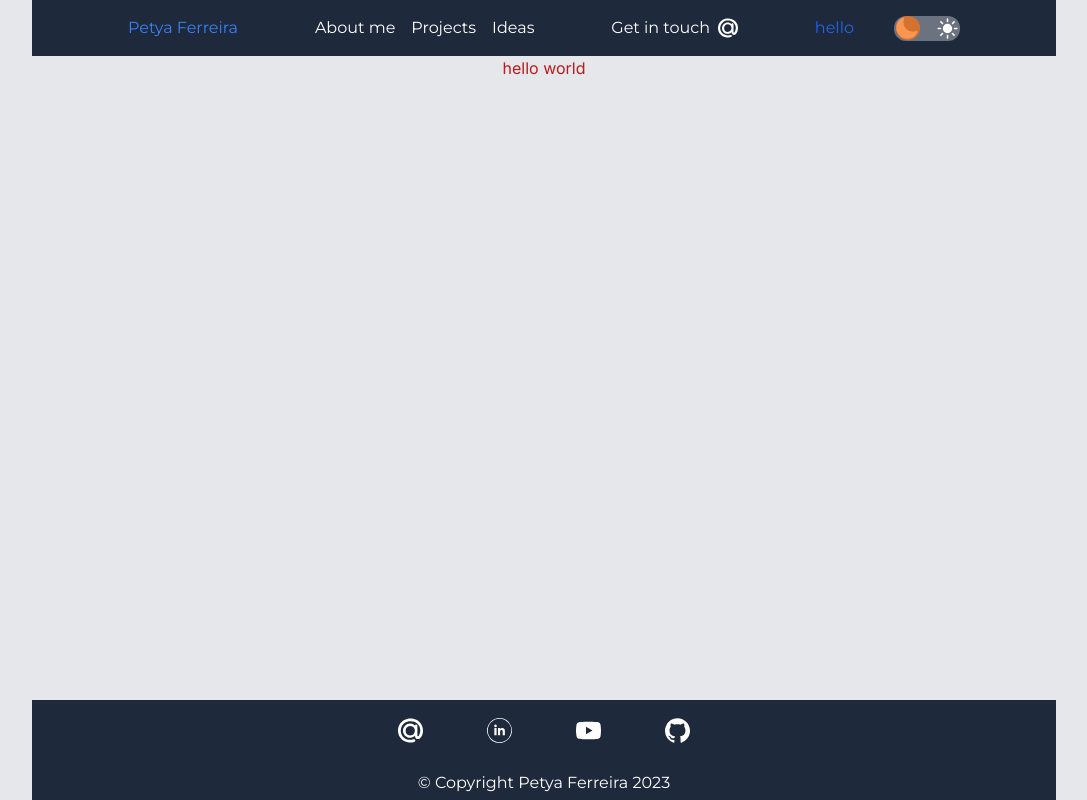
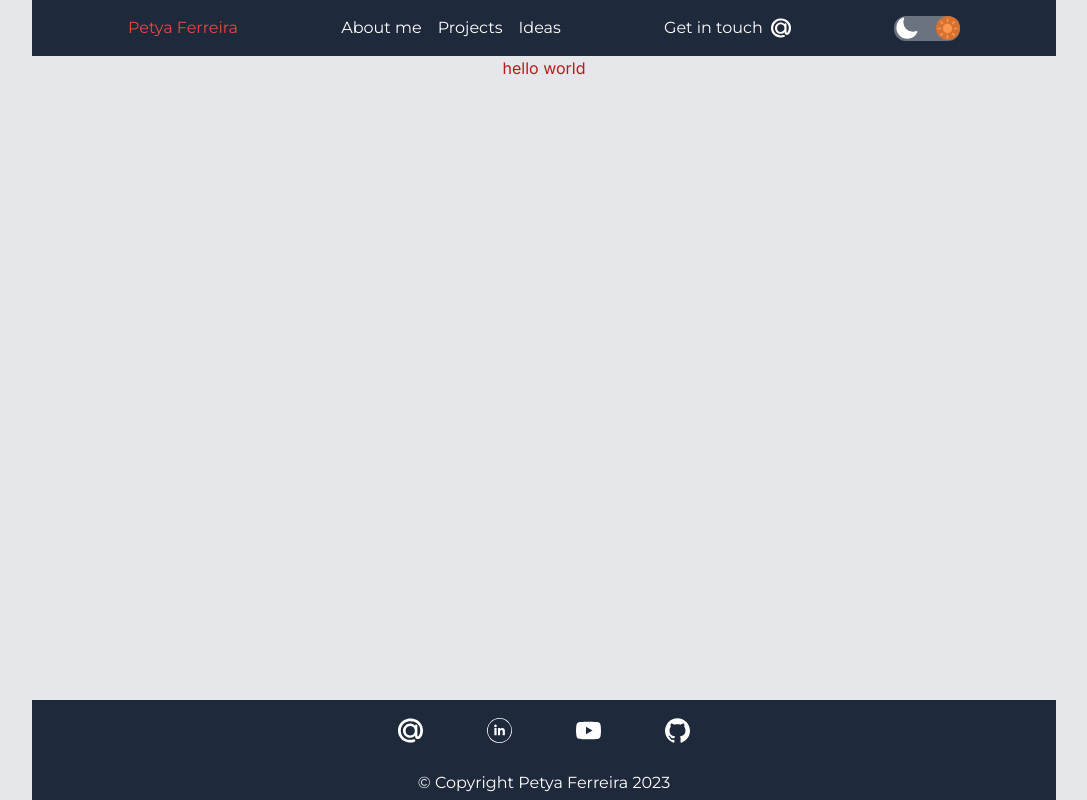
Before and after one commit to PetyaFerreiraDeveloper/portfolio-petya, a Next.js app: page / in a window 1280 px wide. Shown: the whole page, without its empty margins (96-1183 px from the left). Built offline with nearby package versions, Linux system fonts and the light colour scheme.

Commit message:
add theme toggle to context

```diff
--- a/components/common/header/DarkModeToggle.tsx
+++ b/components/common/header/DarkModeToggle.tsx
@@ -1,74 +1,73 @@
-import React, { useEffect, useState } from "react";
+import React, { useEffect, useState, useContext } from "react";
+import { MyThemeContext } from "@/context/myThemeContext";
 import SunIcon from "@/components/svgs/SunIcon";
 import MoonIcon from "@/components/svgs/MoonIcon";
 
 const DarkModeToggle = () => {
-  let [isDarkTheme, setIsDarkTheme] = useState(false);
-  useEffect(() => initialThemeHandler());
+  const themeCtx: { isDarkTheme?: boolean; toggleThemeHandler: () => void } =
+    useContext(MyThemeContext);
 
-  function isLocalStorageEmpty(): boolean {
-    return !localStorage.getItem("isDarkTheme");
-  }
+  // let [isDarkTheme, setIsDarkTheme] = useState(false);
+  // useEffect(() => initialThemeHandler());
 
-  function initialThemeHandler(): void {
-    if (isLocalStorageEmpty()) {
-      localStorage.setItem("isDarkTheme", `true`);
-      document!.querySelector("body")!.classList.add("dark");
-      setIsDarkTheme(true);
-    } else {
-      const isDarkTheme: boolean = JSON.parse(
-        localStorage.getItem("isDarkTheme")!
-      );
-      isDarkTheme && document!.querySelector("body")!.classList.add("dark");
-      setIsDarkTheme(() => {
-        return isDarkTheme;
-      });
-    }
-  }
+  // function isLocalStorageEmpty(): boolean {
+  //   return !localStorage.getItem("isDarkTheme");
+  // }
 
-  function toggleThemeHandler(): void {
-    const isDarkTheme: boolean = JSON.parse(
-      localStorage.getItem("isDarkTheme")!
-    );
-    setIsDarkTheme(!isDarkTheme);
-    toggleDarkClassToBody();
-    setValueToLocalStorage();
-  }
+  // function initialThemeHandler(): void {
+  //   if (isLocalStorageEmpty()) {
+  //     localStorage.setItem("isDarkTheme", `true`);
+  //     document!.querySelector("body")!.classList.add("dark");
+  //     setIsDarkTheme(true);
+  //   } else {
+  //     const isDarkTheme: boolean = JSON.parse(
+  //       localStorage.getItem("isDarkTheme")!
+  //     );
+  //     isDarkTheme && document!.querySelector("body")!.classList.add("dark");
+  //     setIsDarkTheme(() => {
+  //       return isDarkTheme;
+  //     });
+  //   }
+  // }
 
-  function toggleDarkClassToBody(): void {
-    document!.querySelector("body")!.classList.toggle("dark");
-  }
-  function setValueToLocalStorage(): void {
-    localStorage.setItem("isDarkTheme", `${!isDarkTheme}`);
-  }
+  // function toggleThemeHandler(): void {
+  //   const isDarkTheme: boolean = JSON.parse(
+  //     localStorage.getItem("isDarkTheme")!
+  //   );
+  //   setIsDarkTheme(!isDarkTheme);
+  //   toggleDarkClassToBody();
+  //   setValueToLocalStorage();
+  // }
+
+  // function toggleDarkClassToBody(): void {
+  //   document!.querySelector("body")!.classList.toggle("dark");
+  // }
+  // function setValueToLocalStorage(): void {
+  //   localStorage.setItem("isDarkTheme", `${!isDarkTheme}`);
+  // }
 
   let toggleMode;
 
-  if (isDarkTheme) {
+  if (themeCtx.isDarkTheme) {
     toggleMode = "-translate-x-[40px]";
   } else {
     toggleMode = "translate-x-0";
   }
-  console.log(isDarkTheme);
 
   return (
-    <>
-    <p className="text-red-500 dark:text-blue-600">hello</p>
     <div className="flex items-center gap-4 bg-gray-500 rounded-xl relative">
       <div
         className={`w-6 h-6 bg-orange-500 opacity-75 rounded-full absolute transition duration-1000 ease-in-out transform right-0 ${toggleMode} `}
       ></div>
 
-      <button onClick={toggleThemeHandler} className="0" aria-label="">
+      <button onClick={themeCtx.toggleThemeHandler} className="0" aria-label="">
         <MoonIcon width={"25"} height={"25"} fill={"white"} />
       </button>
 
-      <button onClick={toggleThemeHandler} className="" aria-label="">
+      <button onClick={themeCtx.toggleThemeHandler} className="" aria-label="">
         <SunIcon width={"25"} height={"25"} fill={"white"} />
       </button>
     </div>
-    </>
-
   );
 };
 
--- a/components/common/header/HeaderContainer.tsx
+++ b/components/common/header/HeaderContainer.tsx
@@ -13,7 +13,7 @@ const HeaderContainer = () => {
   return (
     <header className="bg-slate-800 w-full px-8 lg:px-24 2xl:px-32 3xl:w-9/12 mx-auto max-w-5xl">
       <nav className="text-white flex justify-between items-center w-full">
-        <Link href={"/"} className="py-4 text-red-500 dark:text-blue-500">
+        <Link href={"/"} className="py-4 text-red-500 ">
           {"Petya Ferreira"}
         </Link>
         <Menu className={'flex gap-4'}/>
--- /dev/null
+++ b/context/myThemeContext.tsx
@@ -0,0 +1,59 @@
+import { createContext, ReactElement, useEffect, useState } from "react";
+
+export const MyThemeContext = createContext({
+  isDarkTheme: false,
+  toggleThemeHandler: () => {},
+});
+
+interface ThemePropsInterface {
+  children?: JSX.Element | Array<JSX.Element>;
+}
+
+export function MyThemeContextProvider(
+  props: ThemePropsInterface
+): ReactElement {
+  const [isDarkTheme, setIsDarkTheme] = useState(false);
+  useEffect(() => initialThemeHandler());
+
+  function isLocalStorageEmpty(): boolean {
+    return !localStorage.getItem("isDarkTheme");
+  }
+
+  function initialThemeHandler(): void {
+    if (isLocalStorageEmpty()) {
+      localStorage.setItem("isDarkTheme", 'false');
+      document.querySelector("body")?.classList.add("dark");
+      setIsDarkTheme(false);
+    } else {
+      const isDarkTheme: boolean = JSON.parse(
+        localStorage.getItem("isDarkTheme")!
+      );
+      isDarkTheme && document!.querySelector("body")!.classList.add("dark");
+      setIsDarkTheme(() => {
+        return isDarkTheme;
+      });
+    }
+  }
+  function toggleThemeHandler(): void {
+    const isDarkTheme: boolean = JSON.parse(
+      localStorage.getItem("isDarkTheme")!
+    );
+    setIsDarkTheme(!isDarkTheme);
+    toggleDarkClassToBody();
+    setValueToLocalStorage();
+  }
+
+  function toggleDarkClassToBody(): void {
+    document!.querySelector("body")!.classList.toggle("dark");
+  }
+
+  function setValueToLocalStorage(): void {
+    localStorage.setItem("isDarkTheme", `${!isDarkTheme}`);
+  }
+
+  return (
+    <MyThemeContext.Provider value={{ isDarkTheme, toggleThemeHandler }}>
+      {props.children}
+    </MyThemeContext.Provider>
+  );
+}
--- a/pages/_app.tsx
+++ b/pages/_app.tsx
@@ -3,11 +3,13 @@ import type { AppProps } from "next/app";
 import { Montserrat } from "next/font/google";
 
 import Layout from "@/layout/Layout";
+import { MyThemeContextProvider } from "@/context/myThemeContext";
 
 const montserrat = Montserrat({ subsets: ["latin"] });
 
 export default function App({ Component, pageProps }: AppProps) {
   return (
+    <MyThemeContextProvider>
       <Layout>
         {" "}
         <style jsx global>{`
@@ -17,5 +19,6 @@ export default function App({ Component, pageProps }: AppProps) {
         `}</style>
         <Component {...pageProps} />
       </Layout>
+    </MyThemeContextProvider>
   );
 }
```
Lines whose indentation alone changed are shown as unchanged.
